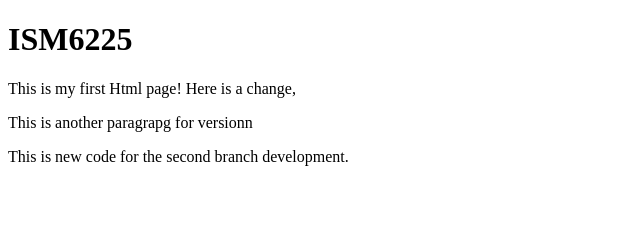
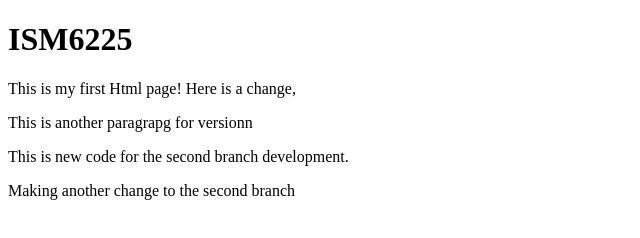
Before and after one commit to HimaKrishnath/ISM6225, a plain HTML site: page index.html in a window 1280 px wide. Shown: the whole page, without its empty margins (0-640 px from the left). Drawn offline with Linux system fonts and the light colour scheme.

Commit message:
DEV1-V2of second branch

```diff
--- a/index.html
+++ b/index.html
@@ -6,5 +6,6 @@
         <p>This is my first Html page! Here is a change, </p>
         <p> This is another paragrapg  for versionn </p>
         <p> This is new code for the second branch development.</p>
+        <p>Making another change to the second branch</p>
     </body>
 </html>
```
